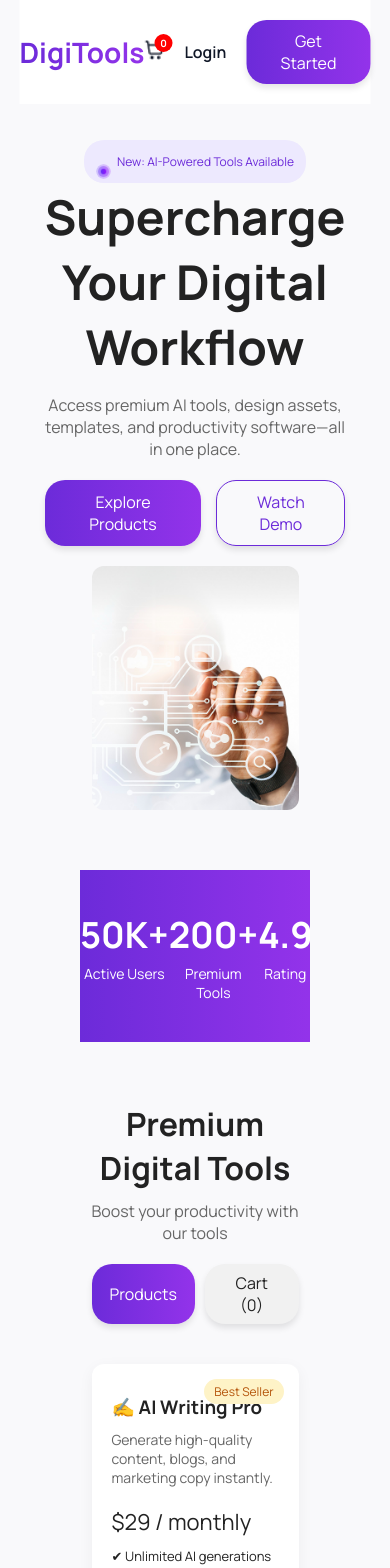
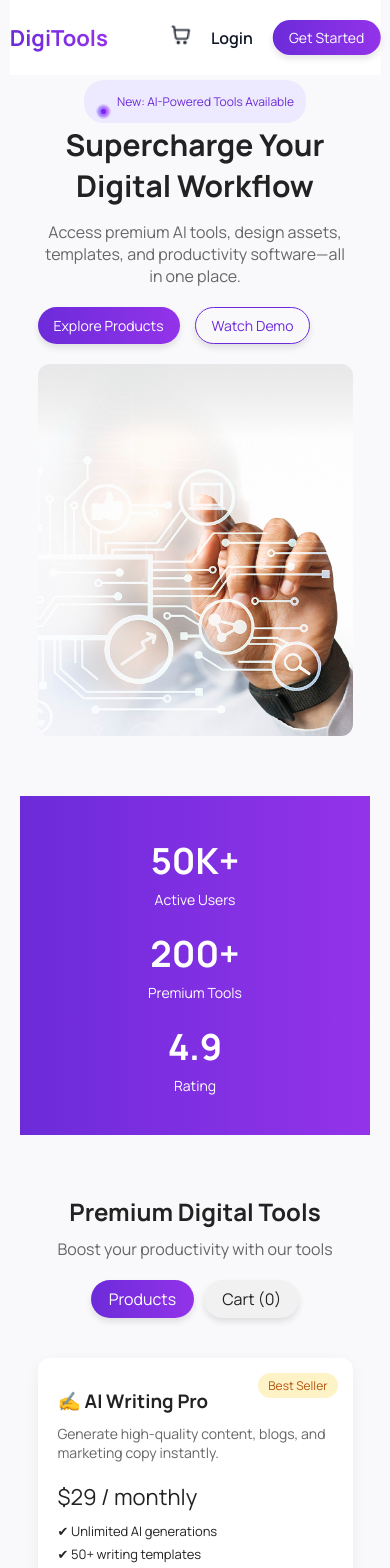
Before and after one commit to durjoy1516/b13-a6, a React (Vite) app: page / in a window 390 px wide. Shown: the top 1568 px of the page. Built offline with nearby package versions, Linux system fonts and the light colour scheme.

Commit message:
Some extra designed on footer and Responsive designed

```diff
--- a/src/components/Footer.jsx
+++ b/src/components/Footer.jsx
@@ -6,7 +6,7 @@ const Footer = () => {
       <div className="container footer-grid">
 
         <div>
-          <h3>DigiTools</h3>
+          <h3 className="footer-logo">DigiTools</h3>
           <p>
             Premium digital tools for creators, professionals, and businesses.
           </p>
@@ -44,7 +44,9 @@ const Footer = () => {
 
         <div>
           <h3>Social Link</h3>
-          <div>
+          <div className="link-icon">
+            <i class="fa-brands fa-instagram"></i>
+            <i class="fa-brands fa-facebook"></i>
             <i class="fa-brands fa-x-twitter"></i>
           </div>
         </div>
@@ -54,9 +56,9 @@ const Footer = () => {
       <div className="container footer-bottom">
         <p>© 2026 DigiTools. All rights reserved.</p>
 
-        <div>
+        <div className="info">
           <span style={{ marginRight: "10px" }}>Privacy Policy</span>
-          <span style={{ marginRight: "10px" }}>Terms</span>
+          <span style={{ marginRight: "10px" }}>Terms of Service</span>
           <span>Cookies</span>
         </div>
       </div>
--- a/src/components/Navbar.jsx
+++ b/src/components/Navbar.jsx
@@ -16,7 +16,9 @@ const Navbar = ({ cartCount }) => {
       <div className="nav-right">
         <div className="cart-wrapper">
           <img src={cartImg} alt="cart" />
-          <span className="cart-badge">{cartCount}</span>
+           {cartCount > 0 && (
+    <span className="cart-badge">{cartCount}</span>
+  )}
         </div>
 
         <a className="login" href="#">Login</a>
--- a/src/styles/main.css
+++ b/src/styles/main.css
@@ -588,6 +588,13 @@ body {
   gap: 40px;
 }
 
+.footer .footer-logo{
+  font-size: 40px;
+  margin: 0px 30px 10px 0px;
+  font-weight: 600;
+  /* border: solid red; */
+
+}
 .footer h3 {
   color: #ffffff;
   margin-bottom: 15px;
@@ -618,6 +625,10 @@ body {
   transform: translateX(3px);
 }
 
+.footer .link-icon{
+  display: flex;
+  gap: 10px;
+}
 .footer-bottom {
   margin-top: 40px;
   border-top: 1px solid #334155;
@@ -627,6 +638,12 @@ body {
   align-items: center;
   font-size: 13px;
   color: #94a3b8;
+}
+
+
+.footer.bottom .info{
+  display: flex;
+  gap: 10px
 }
 
 /* =================== RESPONSIVE =================== */
@@ -702,3 +719,153 @@ body {
   justify-content: center;
   border-radius: 50%;
 }
+
+
+
+
+
+/* =================== RESPONSIVE =================== */
+
+/* Large Devices (<=1200px) */
+@media (max-width: 1200px) {
+  body {
+    padding: 60px;
+  }
+
+  .navbar {
+    width: 95%;
+  }
+
+  .cta {
+    padding: 80px 40px;
+  }
+
+  .footer {
+    padding: 80px 40px;
+  }
+}
+
+
+/* Medium Devices (<=992px) */
+@media (max-width: 992px) {
+
+  .steps-grid {
+    grid-template-columns: repeat(2, 1fr);
+  }
+
+  .products-grid,
+  .pricing-grid {
+    grid-template-columns: repeat(2, 1fr);
+  }
+
+  .footer-grid {
+    grid-template-columns: repeat(2, 1fr);
+  }
+
+  .banner img {
+    width: 350px;
+  }
+
+  body {
+    padding: 50px;
+  }
+}
+
+
+/* Tablets & Small Devices (<=768px) */
+@media (max-width: 768px) {
+
+  body {
+    padding: 30px;
+  }
+
+  .navbar {
+    width: 95%;
+  }
+
+  .nav-links {
+    display: none;
+  }
+
+  .banner {
+    flex-direction: column;
+    text-align: center;
+  }
+
+  .banner img {
+    width: 100%;
+    margin-top: 20px;
+  }
+
+  .steps-grid,
+  .products-grid,
+  .pricing-grid {
+    grid-template-columns: 1fr;
+  }
+
+  .stats {
+    flex-direction: column;
+    gap: 20px;
+  }
+
+  .cta {
+    padding: 60px 20px;
+  }
+
+  .cta h2 {
+    font-size: 28px;
+  }
+
+  .cta-buttons {
+    flex-direction: column;
+    align-items: center;
+  }
+
+  .footer-grid {
+    grid-template-columns: 1fr;
+    text-align: center;
+  }
+
+  .footer-bottom {
+    flex-direction: column;
+    gap: 10px;
+    text-align: center;
+  }
+}
+
+
+/* Extra Small Devices (<=576px) */
+@media (max-width: 576px) {
+
+  body {
+    padding: 20px;
+  }
+
+  .logo {
+    font-size: 22px;
+  }
+
+  .banner h1 {
+    font-size: 30px;
+  }
+
+  .pricing h2,
+  .products-section h2,
+  .steps h2 {
+    font-size: 24px;
+  }
+
+  .cta h2 {
+    font-size: 24px;
+  }
+
+  .btn-primary,
+  .btn-outline {
+    font-size: 14px;
+    padding: 8px 16px;
+  }
+
+  .footer {
+    padding: 60px 20px;
+  }
+}
```
